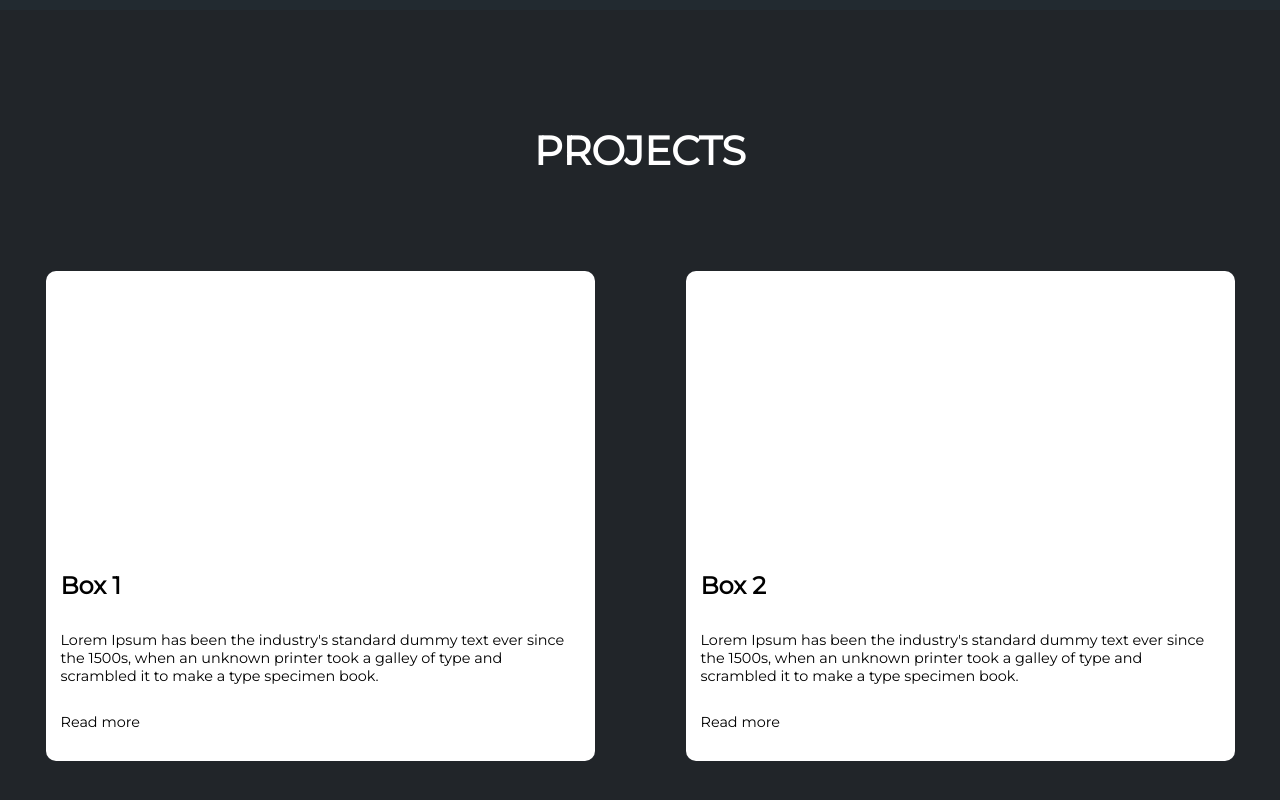
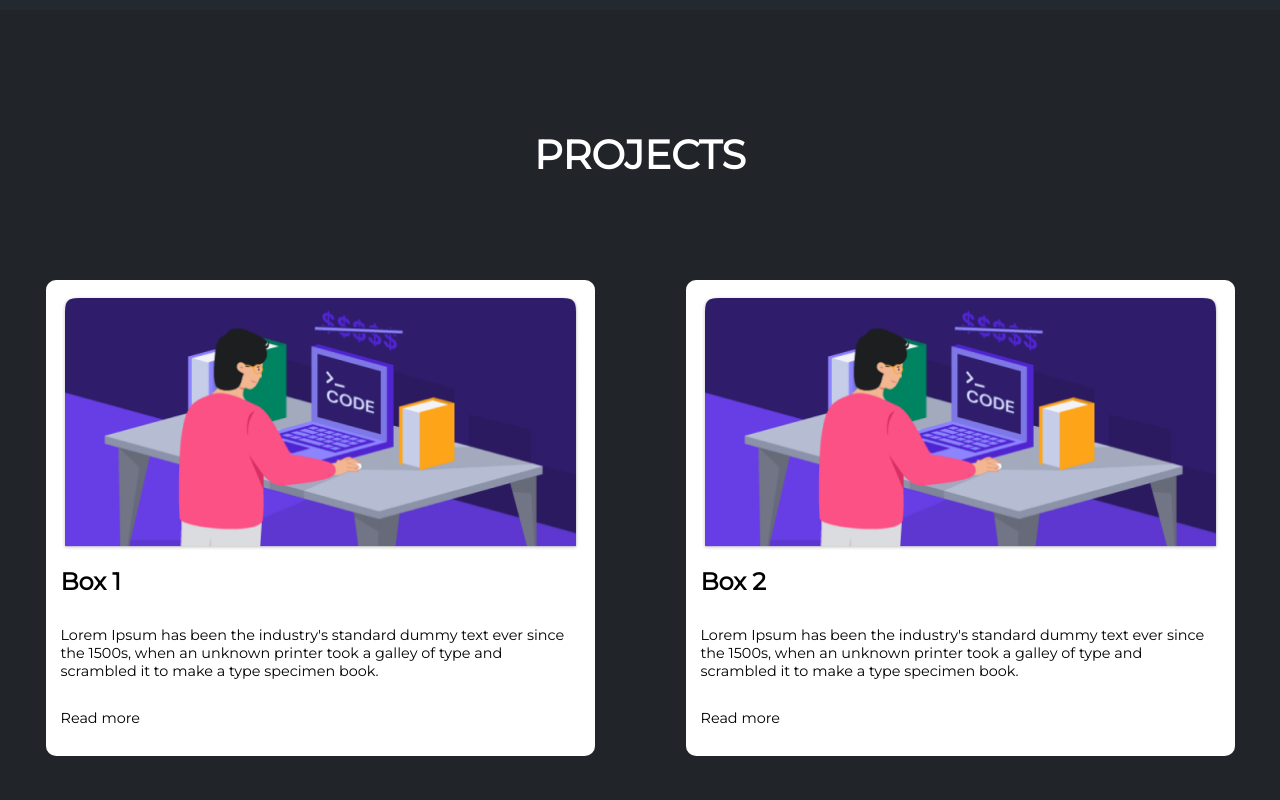
Before and after one commit to Harriet-Blundell/Portfolio, a React (Create React App) app: page / in a window 1280 px wide. Shown: the part 2510-3310 px from the top of the page. Built offline with nearby package versions, Linux system fonts and the light colour scheme.

Commit message:
WIP
- Carry on progressing the project screen

```diff
--- a/src/components/ProjectsScreen.jsx
+++ b/src/components/ProjectsScreen.jsx
@@ -1,11 +1,14 @@
 import React from "react";
+import projectImg from "../assets/learn-coding-online-for-free 1.png";
 import { Wrapper, Title } from "../styles/SharedStyles.styled.js";
 import {
   Container,
   Box,
+  InnerBox,
   Content,
   ProjectTitle,
   BottomText,
+  ProjectImage
 } from "../styles/ProjectsScreen.styled.js";
 
 export default function ProjectsScreen() {
@@ -18,6 +21,8 @@ export default function ProjectsScreen() {
       <Title>PROJECTS</Title>
       <Container>
         <Box>
+          <ProjectImage src={projectImg} />
+          <InnerBox>
             <ProjectTitle>Box 1</ProjectTitle>
             <Content>
               Lorem Ipsum has been the industry's standard dummy text ever since
@@ -25,8 +30,10 @@ export default function ProjectsScreen() {
               scrambled it to make a type specimen book.
             </Content>
             <BottomText>Read more</BottomText>
+          </InnerBox>
         </Box>
         <Box>
+          <ProjectImage src={projectImg} />
           <ProjectTitle>Box 2</ProjectTitle>
           <Content>
             Lorem Ipsum has been the industry's standard dummy text ever since
--- a/src/components/SkillsScreen.jsx
+++ b/src/components/SkillsScreen.jsx
@@ -22,7 +22,7 @@ export default function ThirdScreen() {
         }}
         breakpoints={{
           436: {
-            slidesPerView: 1,
+            slidesPerView: 2,
           },
           768: {
             slidesPerView: 3,
--- a/src/styles/ProjectsScreen.styled.js
+++ b/src/styles/ProjectsScreen.styled.js
@@ -2,9 +2,13 @@ import styled from "styled-components";
 
 export const Container = styled.div`
   display: flex;
+  flex-direction: column;
   justify-content: space-around;
   width: 100vw;
   font-family: "Montserrat", sans-serif;
+  @media (min-width: 1154px) {
+    flex-direction: row;
+  }
 `;
 
 export const Box = styled.div`
@@ -12,10 +16,17 @@ export const Box = styled.div`
   justify-content: flex-end;
   flex-direction: column;
   width: 519px;
-  height: 460px;
   background-color: #ffffff;
   border-radius: 10px;
   padding: 15px;
+`;
+
+export const InnerBox = styled.div`
+  display: flex;
+  justify-content: flex-end;
+  flex-direction: column;
+  width: 519px;
+  background-color: #ffffff;
 `;
 
 export const ProjectTitle = styled.h1`
@@ -29,3 +40,7 @@ export const Content = styled.p`
 export const BottomText = styled.p`
   font-size: 0.9rem;
 `;
+
+export const ProjectImage = styled.img`
+
+`;
```
Also changed, not shown: src/assets/learn-coding-online-for-free 1.png (added). Lines whose indentation alone changed are shown as unchanged.
